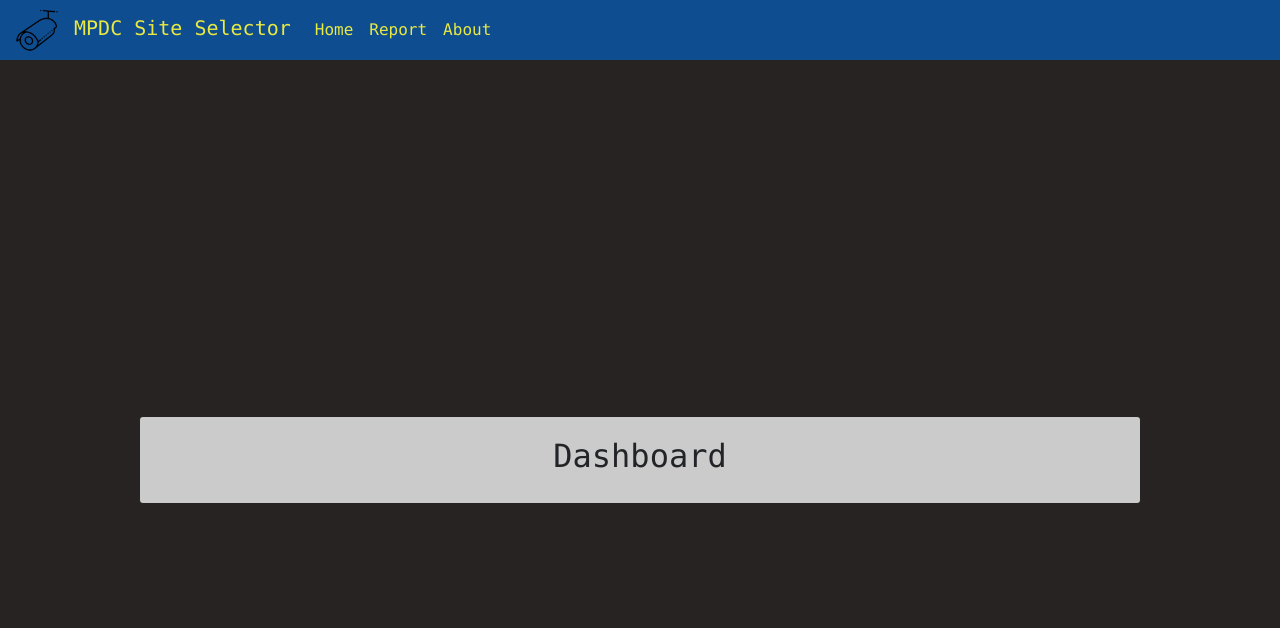
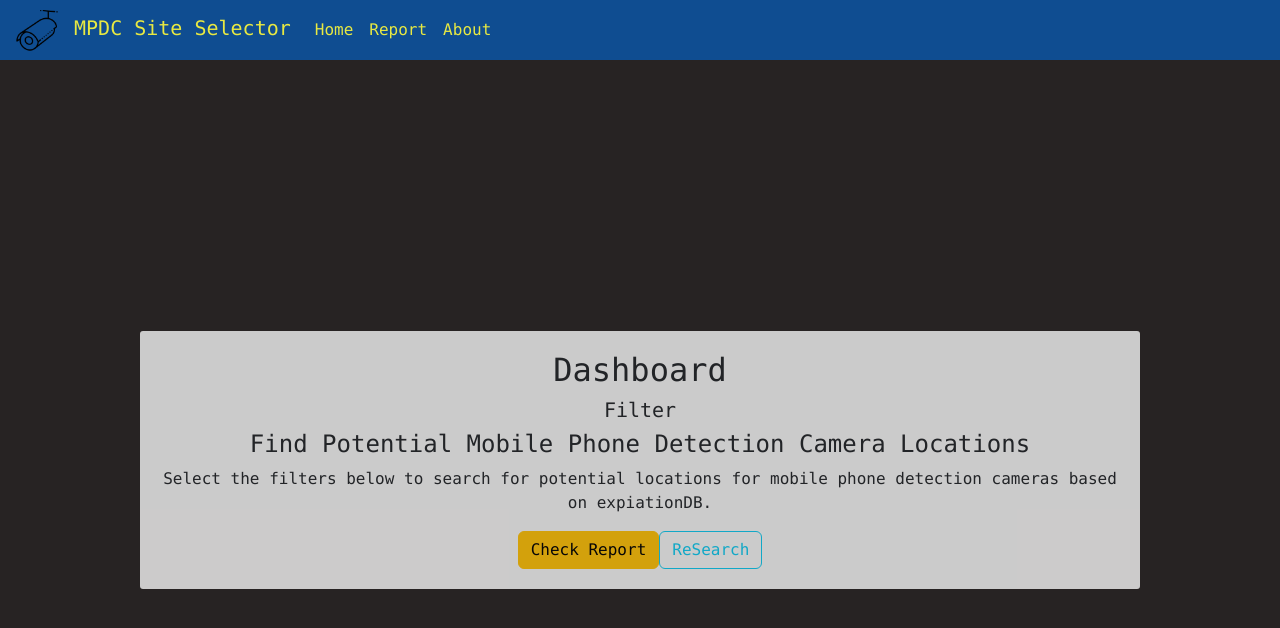
Before and after one commit to zhaqy079/MPDC-Selector, a React (Create React App) app in the folder Assig2/a2reactapp/: page /Dashboard in a window 1280 px wide. Shown: the top 628 px of the page. Built offline with nearby package versions, Linux system fonts and the light colour scheme.

Commit message:
Allocate the dashboard layout

```diff
--- a/Assig2/a2reactapp/src/components/Dashboard.js
+++ b/Assig2/a2reactapp/src/components/Dashboard.js
@@ -7,9 +7,20 @@ function Dashboard() {
     const username = localStorage.getItem('username');
     return (
         <div className="dashboard" >
-
             <h2>Dashboard</h2>
             {username && <p>Welcome, {username}!</p>}
+            <div className="filter-area">
+            <h5>Filter</h5>
+            </div>
+            <div className="search-results">
+                {/* Add search results content, will implement at part B's tasks' */}
+                <h4>Find Potential Mobile Phone Detection Camera Locations</h4>
+                <p>Select the filters below to search for potential locations for mobile phone detection cameras based on expiationDB.</p>
+                <Link to="/Report">
+                    <button type="button" className="btn btn-warning">Check Report</button>
+                </Link>
+                <button type="button" className="btn btn-outline-info">ReSearch</button>
+            </div>
         </div>
     );
 }
```
